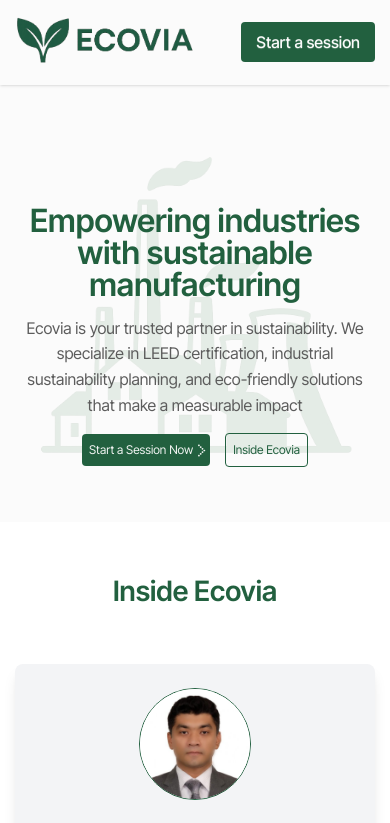
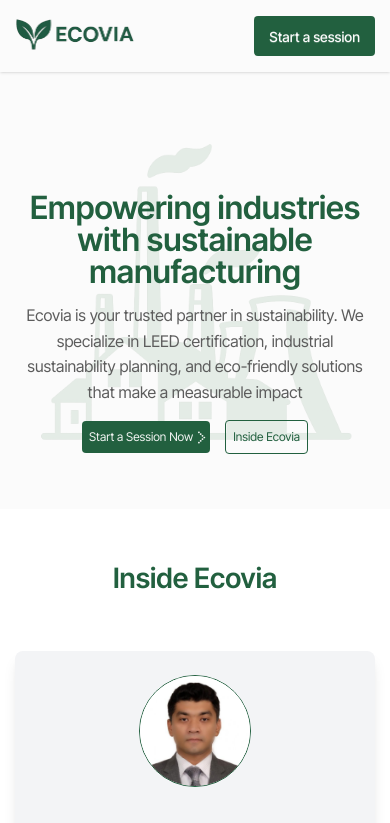
Before and after one commit to moon-saha-chowdhury/Ecovia, a Next.js app: page / in a window 390 px wide. Shown: the top 823 px of the page. Built offline with nearby package versions, Linux system fonts and the light colour scheme.

Commit message:
update navbar

```diff
--- a/src/components/shared/Navbar.jsx
+++ b/src/components/shared/Navbar.jsx
@@ -8,7 +8,7 @@
         <div className="py-[16px] shadow-sm">
           <div className="ev-container">
             <div className=" w-full flex justify-between items-center ">
-              <Link className="w-full max-w-[180px]" href="/">
+              <Link className="w-full md:max-w-[180px] max-w-[120px]" href="/">
                 <img
                   alt="logo"
                   src="/assets/images/logo.png"
@@ -17,7 +17,7 @@
                   className="object-cover object-center"
                 />
               </Link>
-              <button className="px-[15px] py-[10px] border-0 shadow-none btn btn-primary bg-[#22603f] rounded-[4px] text-[#fbfbfb] text-[16px] font-medium">
+              <button className="px-[15px] py-[10px] border-0 shadow-none btn btn-primary bg-[#22603f] rounded-[4px] text-[#fbfbfb] md:text-[16px] text-[14px] font-medium">
                 Start a session
               </button>
             </div>
```
